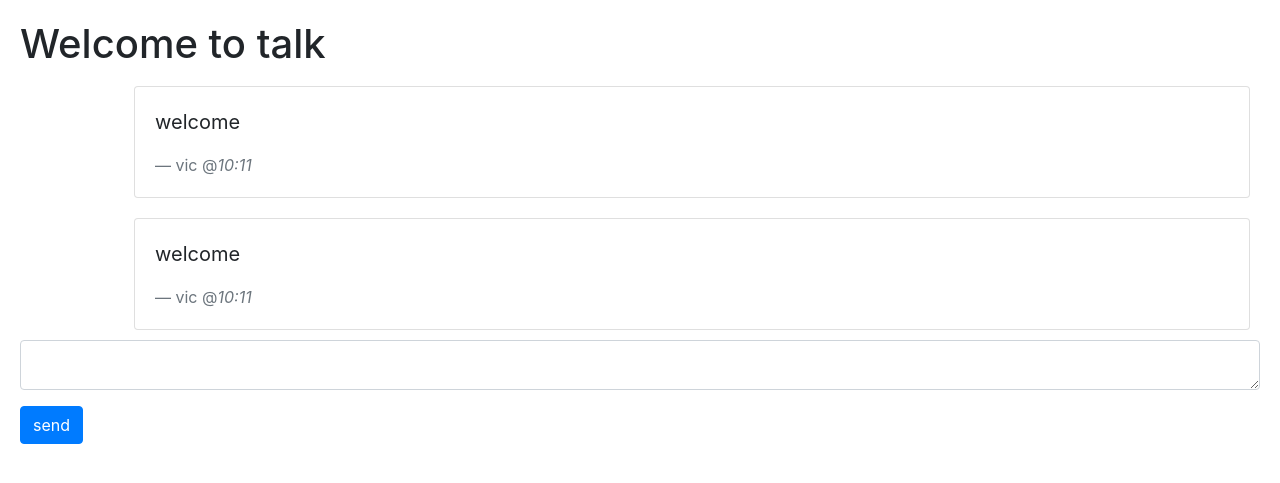
After one commit to veekthor04/myflackapp, a Flask app: page /channel/0 in a window 1280 px wide. The commit adds this page. Shown: the top 483 px of the page. Run offline with Flask 2, Linux system fonts and the light colour scheme; some libraries are stand-ins or nearby versions.

Commit message:
channels can receive msgs

```diff
--- a/application.py
+++ b/application.py
@@ -2,14 +2,14 @@ import os
 import requests
 
 
-from flask import Flask, jsonify, render_template, request
+from flask import Flask, jsonify, render_template, request,redirect
 from flask_socketio import SocketIO, emit
 
 app = Flask(__name__)
 app.config["SECRET_KEY"] = os.getenv("SECRET_KEY")
 socketio = SocketIO(app)
 
-channels = {'talk': {'channel_name': 'talk', 'channel_creator': 'thor'},'talk2': {'channel_name': 'talk2', 'channel_creator': 'thor2'}}
+channels = [{'channel_name': 'talk', 'channel_creator': 'thor','messages':[{'message':'welcome', 'sender': 'vic','time': '10:11'},{'message':'welcome', 'sender': 'vic','time': '10:11'}] }, {'channel_name': 'talk2', 'channel_creator': 'thor2'}]
 
 @app.route("/")
 def index():
@@ -19,5 +19,29 @@ def index():
 def create_channel(data):
     new_channel = data['channel_name']
     display_name = data['display_name']
-    channels[new_channel] = {'channel_name': new_channel, 'channel_creator': display_name}
+    channels.append({'channel_name': new_channel, 'channel_creator': display_name})
     emit("channels", {'channel_name': new_channel, 'channel_creator': display_name}, broadcast=True)
+
+@app.route("/channel/<int:channel_id>")
+def channel(channel_id):
+	try:
+		channel_name = channels[channel_id]['channel_name']
+	except IndexError:
+		return	redirect("/")
+	messages = channels[channel_id]['messages']
+	return render_template("channel.html", channel_name=channel_name, channel_id=channel_id , messages=messages )
+
+# @app.route("/posts", methods=["POST"])
+# def posts():
+# 	data = channels[channel_id]['messages']
+# 	return jsonify(data)
+
+@socketio.on("add message")
+def add_message(data):
+    channel_id = data['channel_id']
+    del data['channel_id']
+    channels[channel_id]['messages'].append(data)
+    message = data['message']
+    sender = data['sender']
+    time = data['time']
+    emit("new message", {'message': message, 'sender': sender, 'time': time, 'channel_id': channel_id}, broadcast=True)
--- a/static/channel.css
+++ b/static/channel.css
@@ -0,0 +1,19 @@
+
+#whole_page{
+	padding: 10px;
+	margin: 10px;
+}
+#chat_box1{
+	width: 90%;
+	float: right;
+	margin: 10px;
+}
+#chat_box2{
+	width: 90%;
+	float: left;
+	margin: 10px;
+	background-color: #cbd8f7;
+}
+#task{
+	max-height: 50px;
+}
--- /dev/null
+++ b/templates/channel.html
@@ -0,0 +1,42 @@
+<!DOCTYPE html>
+<html>
+	<head>
+		<link rel="stylesheet" href="https://stackpath.bootstrapcdn.com/bootstrap/4.3.1/css/bootstrap.min.css" integrity="sha384-ggOyR0iXCbMQv3Xipma34MD+dH/1fQ784/j6cY/iJTQUOhcWr7x9JvoRxT2MZw1T" crossorigin="anonymous">
+		<link rel="stylesheet" type="text/css" href="{{ url_for('static', filename='channel.css') }}">
+		<script type="text/javascript" src="//cdnjs.cloudflare.com/ajax/libs/socket.io/1.3.6/socket.io.min.js"></script>
+		<script src="{{ url_for('static', filename='channel.js') }}"></script>
+		<script type="text/javascript">
+			var channel_id = {{ channel_id }}
+		</script>
+		<title>My Website</title>
+	</head>
+	<body>
+		<div id="whole_page">
+			<div id="page">
+				<h1 id="welcome">Welcome to {{channel_name}}</h1>
+
+				{% for message in messages %}
+
+				<div class="card" id="chat_box1">
+  					<div class="card-body">
+    					<blockquote class="blockquote mb-0">
+      							<p>{{message['message']}}</p>
+      							<footer class="blockquote-footer">{{message['sender']}} @<cite title="Source Title" id="time">{{message['time']}}</cite></footer>
+    					</blockquote>
+  					</div>
+				</div>
+				{% endfor %}
+				<div id="message">
+
+				</div>
+
+        		<form id="new_message">
+            		<div class="form-group">
+    					<textarea id="task" class="form-control" rows="3"></textarea>
+  					</div>
+  					<button id="submit" type="submit" class="btn btn-primary">send</button>
+				</form>
+			</div>
+		</div>
+	</body>
+</html>
--- a/templates/index.html
+++ b/templates/index.html
@@ -26,8 +26,8 @@
 				<h1 id="welcome">Welcome</h1>
 				<h4>Channel list</h4>
 				<div class="list-group" id="channel">
-					{% for key, value in channels.items() %}
-					<a href="	" class="list-group-item list-group-item-action list-group-item-primary">{{key}} by {{value['channel_creator']}}</a>
+					{% for channel in channels %}
+					<a href="{{url_for('channel', channel_id = loop.index0)}}" class="list-group-item list-group-item-action list-group-item-primary">{{channel['channel_name']}} by {{channel['channel_creator']}}</a>
 					{% endfor %}
   				</div>
 
```
Also changed, not shown: static/channel.js (+75 -0 lines).
